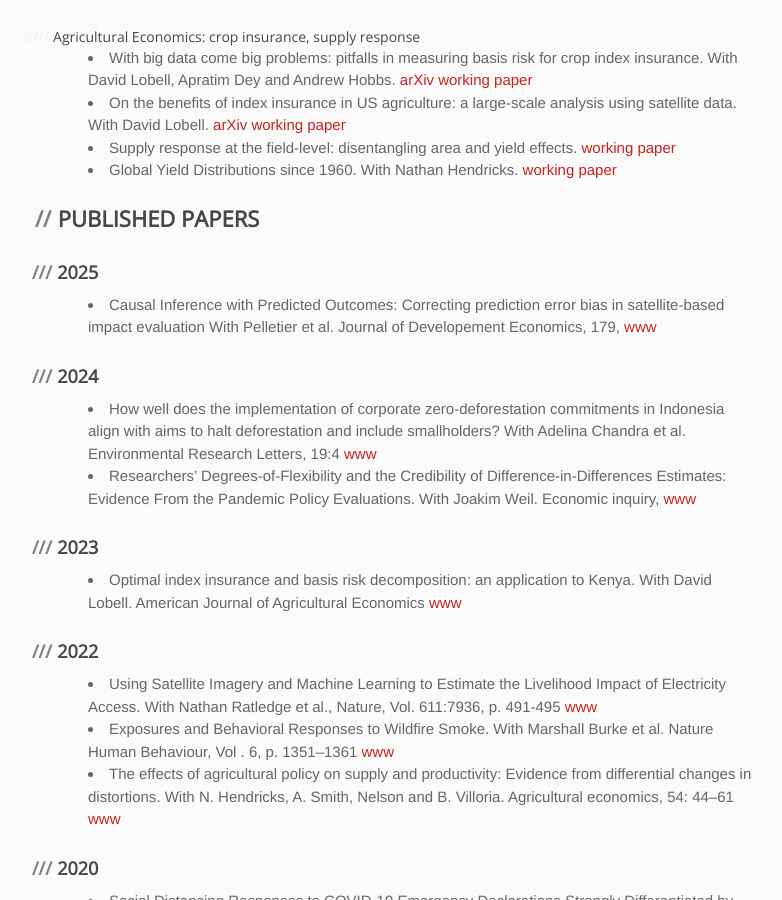
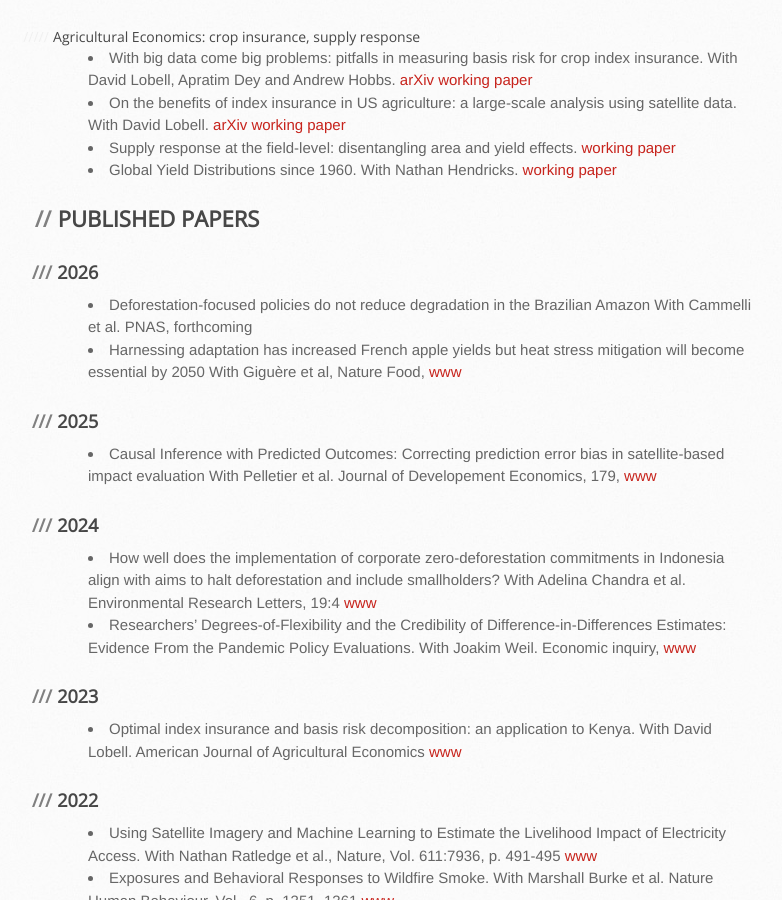
Before and after one commit to MatthieuStigler/MatthieuStigler.github.io, a Jekyll site: the page built from Research.Md, in a window 1280 px wide and 900 px high, scrolled down 610 px. Shown: the whole window, without its empty margins (102-884 px from the left). Built offline with Jekyll 4.4.1, drawn with Linux system fonts in a browser that asks for light colours.

Commit message:
Add new published papers for 2026

```diff
--- a/Research.Md
+++ b/Research.Md
@@ -23,6 +23,10 @@ Google  Scholar: [link](https://scholar.google.com/citations?user=AiA41oQAAAAJ&h
 
 
 ## PUBLISHED PAPERS
+
+### 2026
+- *Deforestation-focused policies do not reduce degradation in the Brazilian Amazon* With Cammelli et al. PNAS, forthcoming
+- *Harnessing adaptation has increased French apple yields but heat stress mitigation will become essential by 2050* With Giguère et al, Nature Food, [www](https://www.nature.com/articles/s43016-026-01333-0)
 
 ### 2025
 - *Causal Inference with Predicted Outcomes: Correcting prediction error bias in satellite-based impact evaluation* With Pelletier et al. Journal of Developement Economics, 179, [www](https://doi.org/10.1016/j.jdeveco.2025.103655)
```
